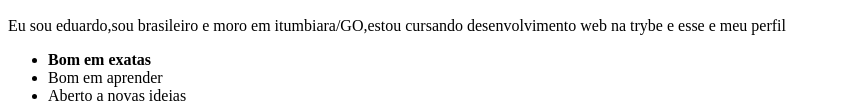
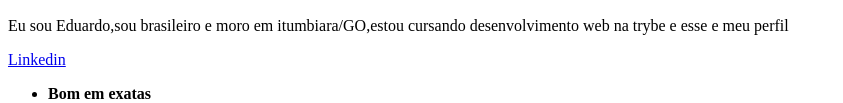
Before and after one commit to Eduardo-Balieiro/Eduardo-Balieiro.github.io, a plain HTML site: page index.html in a window 1280 px wide. Shown: the part 370-473 px from the top of the page, without its empty margins (0-843 px from the left). Drawn offline with Linux system fonts and the light colour scheme.

Commit message:
coloquei o linkedin

```diff
--- a/index.html
+++ b/index.html
@@ -11,9 +11,10 @@
       alt="Uma foto atual minha"
     />
     <p>
-      Eu sou eduardo,sou brasileiro e moro em itumbiara/GO,estou cursando
+      Eu sou Eduardo,sou brasileiro e moro em itumbiara/GO,estou cursando
       desenvolvimento web na trybe e esse e meu perfil
     </p>
+    <a href="https://www.linkedin.com/in/eduardo-fernandes-balieiro-b87238200/">Linkedin</a>
     <ul>
       <li><strong>Bom em exatas</strong></li>
       <li>Bom em aprender</li>
```
